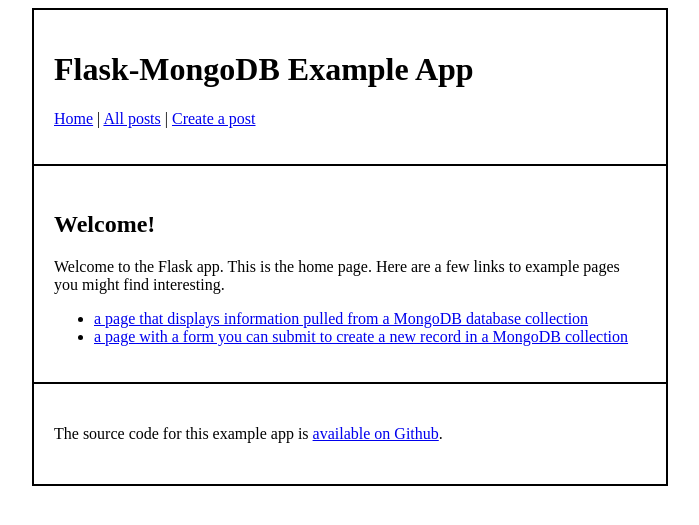
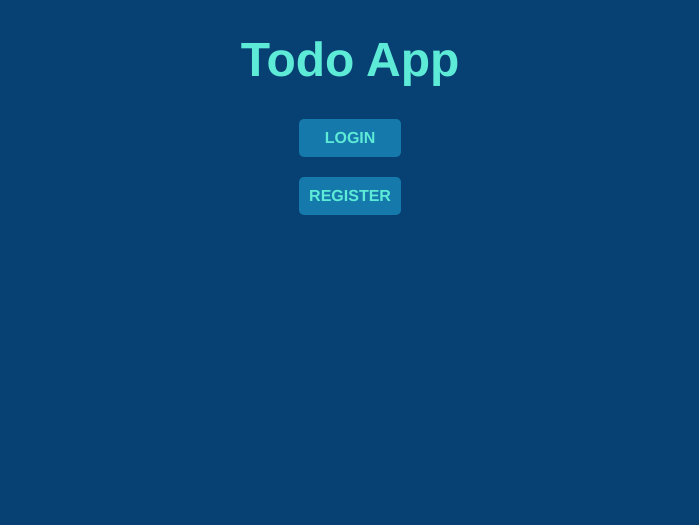
Before and after one commit to dbdesign-students-spring2024/7-web-app-acharchan, a Flask app: page / in a window 1280 px wide. Shown: the top 525 px of the page, without its empty margins (290-989 px from the left). Run offline with Flask 2, Linux system fonts and the light colour scheme; some libraries are stand-ins or nearby versions.

Commit message:
finished assignment - remaining 1 extension used

```diff
--- a/app.py
+++ b/app.py
@@ -4,10 +4,11 @@
 import sys
 import subprocess
 import datetime
+from flask import Flask, render_template, request, redirect, url_for, make_response
+from flask_login import LoginManager, UserMixin, login_user, logout_user, login_required, current_user
+from werkzeug.security import generate_password_hash, check_password_hash
 
-from flask import Flask, render_template, request, redirect, url_for, make_response
 
-# import logging
 import sentry_sdk
 from sentry_sdk.integrations.flask import (
     FlaskIntegration,
@@ -19,13 +20,8 @@
 from bson.objectid import ObjectId
 from dotenv import load_dotenv
 
-# load credentials and configuration options from .env file
-# if you do not yet have a file named .env, make one based on the template in env.example
 load_dotenv(override=True)  # take environment variables from .env.
 
-# initialize Sentry for help debugging... this requires an account on sentrio.io
-# you will need to set the SENTRY_DSN environment variable to the value provided by Sentry
-# delete this if not using sentry.io
 sentry_sdk.init(
     dsn=os.getenv("SENTRY_DSN"),
     # enable_tracing=True,
@@ -33,16 +29,21 @@
     traces_sample_rate=1.0,
     # Set profiles_sample_rate to 1.0 to profile 100% of sampled transactions.
     # We recommend adjusting this value in production.
-    profiles_sample_rate=1.0,
+    # profiles_sample_rate=1.0,
     integrations=[FlaskIntegration()],
     send_default_pii=True,
 )
 
 # instantiate the app using sentry for debugging
 app = Flask(__name__)
+app.secret_key = os.getenv("FLASK_SECRET_KEY")
+
+# Login Manager
+login_manager = LoginManager()
+login_manager.init_app(app)
 
 # # turn on debugging if in development mode
-# app.debug = True if os.getenv("FLASK_ENV", "development") == "development" else False
+app.debug = True if os.getenv("FLASK_ENV", "development") == "development" else False
 
 # try to connect to the database, and quit if it doesn't work
 try:
@@ -60,6 +61,26 @@
     sys.exit(1)  # this is a catastrophic error, so no reason to continue to live
 
 
+# User
+class User(UserMixin):
+    def __init__(self, user_id, username):
+        self.user_id = user_id
+        self.username = username
+
+    @staticmethod
+    def get(user_id):
+        user = db.users.find_one({"_id": ObjectId(user_id)})
+        if not user:
+            return None
+        return User(user_id, user['username'])
+
+    def get_id(self):
+        return str(self.user_id)
+
+@login_manager.user_loader
+def load_user(user_id):
+    return User.get(user_id)
+
 # set up the routes
 
 
@@ -69,124 +90,129 @@
     Route for the home page.
     Simply returns to the browser the content of the index.html file located in the templates folder.
     """
+    if current_user.is_authenticated:
+        return redirect(url_for('todos'))
+
     return render_template("index.html")
 
+@app.route("/login", methods=['POST', 'GET'])
+def login():
+    """
+    Route for the login page.
+    Simply returns to the browser the content of the login.html file located in the templates folder.
+    """
+    if request.method == 'POST':
+        username = request.form['username']
+        password = request.form['password']
+        user = db.users.find_one({'username': username})
+        if user and check_password_hash(user['password'], password):
+            user = User(user["_id"], username)
+            login_user(user)
 
-@app.route("/read")
-def read():
+            return redirect(url_for('todos'))
+        else:
+            return render_template('login.html', error='Invalid username or password')
+
+    if current_user.is_authenticated:
+        return redirect(url_for('todos'))
+
+    return render_template("login.html")
+
+@app.route("/register", methods=['POST', 'GET'])
+def register():
     """
-    Route for GET requests to the read page.
-    Displays some information for the user with links to other pages.
+    Route for the register page.
+    Simply returns to the browser the content of the register.html file located in the templates folder.
     """
-    docs = db.exampleapp.find({}).sort(
-        "created_at", -1
-    )  # sort in descending order of created_at timestamp
-    return render_template("read.html", docs=docs)  # render the read template
+    if request.method == 'POST':
+        username = request.form['username']
+        existing_user = db.users.find_one({'username': username})
+        if existing_user:
+            return render_template('register.html', error='Username already exists')
+        password = generate_password_hash(request.form['password'])
+        db.users.insert_one({'username': username, 'password': password})
+        return redirect(url_for('login'))
+
+    if current_user.is_authenticated:
+        return redirect(url_for('todos'))
+
+    return render_template("register.html")
+
+@app.route("/logout")
+@login_required
+def logout():
+    """
+    Route for the logout.
+    """
+    logout_user()
+
+    return redirect(url_for('home'))
 
 
-@app.route("/create")
-def create():
+@app.route("/todos")
+# @login_required
+def todos():
     """
-    Route for GET requests to the create page.
-    Displays a form users can fill out to create a new document.
+    Route for GET requests to the todos page.
     """
-    return render_template("create.html")  # render the create template
+    print("Todos:",current_user.username)
+
+    todo_objs = db.todoapp.find({"username": current_user.username})
+
+    return render_template("todos.html", todos=todo_objs)
+
+@app.route("/create_todo", methods=["POST"])
+@login_required
+def create_todo():
+    """
+    Route for POST requests to the create todo.
+    Accepts the form submission data for a new tod and saves the todo to the database.
+    """
+    todo = request.form["todo"]
+    date = request.form["date"]
 
 
-@app.route("/create", methods=["POST"])
-def create_post():
+    # create a new todo with the data the user entered
+    todo_obj = {"username": current_user.username, "todo": todo, "date":date, "status": "incomplete"}
+
+    db.todoapp.insert_one(todo_obj)  # insert a new todo
+
+    return redirect(url_for('todos'))
+
+@app.route("/update_todo_status/<mongoid>")
+@login_required
+def update_todo_status(mongoid):
     """
-    Route for POST requests to the create page.
-    Accepts the form submission data for a new document and saves the document to the database.
-    """
-    name = request.form["fname"]
-    message = request.form["fmessage"]
-
-    # create a new document with the data the user entered
-    doc = {"name": name, "message": message, "created_at": datetime.datetime.utcnow()}
-    db.exampleapp.insert_one(doc)  # insert a new document
-
-    return redirect(
-        url_for("read")
-    )  # tell the browser to make a request for the /read route
-
-
-@app.route("/edit/<mongoid>")
-def edit(mongoid):
-    """
-    Route for GET requests to the edit page.
-    Displays a form users can fill out to edit an existing record.
+    Route for POST requests to the update todo status.
+    Accepts the form submission data for the specified todo and updates the status of todo in the database.
 
     Parameters:
     mongoid (str): The MongoDB ObjectId of the record to be edited.
     """
-    doc = db.exampleapp.find_one({"_id": ObjectId(mongoid)})
-    return render_template(
-        "edit.html", mongoid=mongoid, doc=doc
-    )  # render the edit template
 
+    todo_obj = {
+        "status": "complete"
+    }
 
-@app.route("/edit/<mongoid>", methods=["POST"])
-def edit_post(mongoid):
+    db.todoapp.update_one(
+        {"_id": ObjectId(mongoid)}, {"$set": todo_obj}
+    )
+
+    return redirect(url_for('todos'))
+
+@app.route("/delete_todo/<mongoid>")
+@login_required
+def delete(mongoid):
     """
-    Route for POST requests to the edit page.
-    Accepts the form submission data for the specified document and updates the document in the database.
+    Route for GET requests to the delete todo.
+    Deletes the specified todo from the database, and then redirects the browser to the todo page.
 
     Parameters:
-    mongoid (str): The MongoDB ObjectId of the record to be edited.
+    mongoid (str): The MongoDB ObjectId of the todo to be deleted.
     """
-    name = request.form["fname"]
-    message = request.form["fmessage"]
+    db.todoapp.delete_one({"_id": ObjectId(mongoid)})
 
-    doc = {
-        # "_id": ObjectId(mongoid),
-        "name": name,
-        "message": message,
-        "created_at": datetime.datetime.utcnow(),
-    }
-
-    db.exampleapp.update_one(
-        {"_id": ObjectId(mongoid)}, {"$set": doc}  # match criteria
-    )
-
-    return redirect(
-        url_for("read")
-    )  # tell the browser to make a request for the /read route
-
-
-@app.route("/delete/<mongoid>")
-def delete(mongoid):
-    """
-    Route for GET requests to the delete page.
-    Deletes the specified record from the database, and then redirects the browser to the read page.
-
-    Parameters:
-    mongoid (str): The MongoDB ObjectId of the record to be deleted.
-    """
-    db.exampleapp.delete_one({"_id": ObjectId(mongoid)})
-    return redirect(
-        url_for("read")
-    )  # tell the web browser to make a request for the /read route.
-
-
-@app.route("/webhook", methods=["POST"])
-def webhook():
-    """
-    GitHub can be configured such that each time a push is made to a repository, GitHub will make a request to a particular web URL... this is called a webhook.
-    This function is set up such that if the /webhook route is requested, Python will execute a git pull command from the command line to update this app's codebase.
-    You will need to configure your own repository to have a webhook that requests this route in GitHub's settings.
-    Note that this webhook does do any verification that the request is coming from GitHub... this should be added in a production environment.
-    """
-    # run a git pull command
-    process = subprocess.Popen(["git", "pull"], stdout=subprocess.PIPE)
-    pull_output = process.communicate()[0]
-    # pull_output = str(pull_output).strip() # remove whitespace
-    process = subprocess.Popen(["chmod", "a+x", "flask.cgi"], stdout=subprocess.PIPE)
-    chmod_output = process.communicate()[0]
-    # send a success response
-    response = make_response(f"output: {pull_output}", 200)
-    response.mimetype = "text/plain"
-    return response
+    return redirect(url_for('todos'))
 
 
 @app.errorhandler(Exception)
@@ -200,4 +226,5 @@
 # run the app
 if __name__ == "__main__":
     # logging.basicConfig(filename="./flask_error.log", level=logging.DEBUG)
-    app.run(load_dotenv=True)
+    # app.run(load_dotenv=True)
+    app.run(debug=True)
--- a/static/css/style.css
+++ b/static/css/style.css
@@ -1,25 +1,135 @@
-.container {
-  border: 2px solid;
-  width: 50%;
-  margin: 0 auto;
+body{
+  margin: 0;
+  padding: 0;
+  font-family: 'Franklin Gothic Medium', 'Arial Narrow', Arial, sans-serif;
+  background-color: #074173;
+  color: #5DEBD7;
 }
 
-header,
-footer,
-main {
-  padding: 20px;
+.header{
+  text-align: center;
+  font-size: 3em;
 }
 
-header,
-main {
-  border-bottom: 2px solid;
-  margin-bottom: 5px;
+.button{
+  text-align: center;
+  background-color: #1679AB;
+  color: #5DEBD7;
+  padding: 10px;
+  border: none;
+  font-weight: bold;
+  text-decoration: none;
+  border-radius: 5px;
+  text-transform: uppercase;
 }
 
-p.post {
-  font-size: 12px;
+.button:hover{
+  cursor: pointer;
+  background-color: #2ea7e3;
 }
 
-footer {
-  margin-bottom: 5px;
+.auth-buttons{
+  display: grid;
+  justify-content: center;
+  align-items: center;
+  gap: 20px;
 }
+
+input{
+  background-color: #1679AB;
+  border: none;
+  color: #5DEBD7;
+  padding: 10px;
+  border-radius: 5px;
+}
+
+input::placeholder{
+  color: #5DEBD7;
+}
+
+form{
+  display: grid;
+  justify-content: center;
+  align-items: center;
+  gap: 20px;
+}
+
+.add-todo-form{
+  display: flex;
+}
+
+#todo-table{
+  text-align: center;
+  width: 70%;
+  margin-left: auto;
+  margin-right: auto;
+}
+
+.todo-row td{
+  display: flex;
+  font-weight: normal;
+  margin: 10px 0px 0px 0px;
+
+}
+
+.todo{
+  display: flex;
+  flex-direction: column;
+  border: 2px solid #1679AB;
+
+  border-radius: 5px;
+  padding: 5px;
+  width: 100%;
+}
+
+.todo .title{
+  font-size: medium;
+  text-align: left;
+  padding: 5px;
+  word-wrap: break-word;
+  overflow: auto;
+}
+
+.todo-header{
+  display: grid;
+  grid-template-columns: 3fr 0.25fr 0.25fr;
+
+}
+
+.todo-header div{
+  padding: 7px;
+  margin: 0px 0px 0px 10px;
+  display: flex;
+  justify-content: center;
+  align-items: center;
+}
+
+.todo-header .date{
+  font-size: medium;
+  margin-top: auto;
+}
+
+.todo-header .done{
+  border: 2px solid #1679AB;
+  border-radius: 5px;
+}
+
+.todo-header .delete{
+  border: 2px solid #1679AB;
+  border-radius: 5px;
+
+}
+
+.todo-header .done:hover{
+  border: 2px solid #2ea7e3;
+  background-color: #5DEBD7;
+  color: #2ea7e3;
+  cursor: pointer;
+}
+
+.todo-header .delete:hover{
+  border: 2px solid #2ea7e3;
+  background-color: #5DEBD7;
+  color: #2ea7e3;
+  cursor: pointer;
+}
--- /dev/null
+++ b/static/script/script.js
@@ -0,0 +1,30 @@
+function add_todo(){
+
+    var user_input_element = document.getElementById("todo-input");
+
+    var user_input = user_input_element.value;
+
+    var current_date = new Date();
+    var day = current_date.getDate();
+    var month = current_date.getMonth() + 1;
+    var year = current_date.getFullYear();
+
+    var formattedDate = (day < 10 ? '0' : '') + day + '-' + (month < 10 ? '0' : '') + month + '-' + year;
+
+    if(user_input.trim().length > 0){
+
+        var xhr = new XMLHttpRequest();
+
+        var url = "http://localhost:5000/create_todo";
+
+        var params = "todo=" + user_input + "&date=" + formattedDate;
+
+        xhr.open("POST", url, true);
+
+        xhr.setRequestHeader("Content-Type", "application/x-www-form-urlencoded");
+
+        xhr.send(params)
+
+    }
+
+}
--- a/templates/base.html
+++ b/templates/base.html
@@ -1,31 +1,17 @@
 <!DOCTYPE html>
 <html>
   <head>
-    <title>Flask-MongoDB Example App</title>
+    <title>Todo App</title>
     <link
       rel="stylesheet"
       href="{{ url_for('static', filename='css/style.css') }}"
     />
+    <link rel="stylesheet" href="https://cdnjs.cloudflare.com/ajax/libs/font-awesome/5.11.2/css/all.css" integrity="sha256-46qynGAkLSFpVbEBog43gvNhfrOj+BmwXdxFgVK/Kvc=" crossorigin="anonymous" />
+    <script src="{{ url_for('static', filename='script/script.js') }}"></script>
   </head>
   <body>
-    <div class="container">
-      <header>
-        <h1>Flask-MongoDB Example App</h1>
-        <p>
-          <a href="{{ url_for('home')}}">Home</a> |
-          <a href="{{ url_for('read')}}">All posts</a> |
-          <a href="{{ url_for('create')}}">Create a post</a>
-        </p>
-      </header>
-      <main>{% block container %} {% endblock %}</main>
-      <footer>
-        <p>
-          The source code for this example app is
-          <a href="https://github.com/nyu-database-design/flask-mongodb-web-app"
-            >available on Github</a
-          >.
-        </p>
-      </footer>
+      <h1 class="header">Todo App</h1>
+      {% block container %} {% endblock %}
     </div>
   </body>
 </html>
--- a/templates/index.html
+++ b/templates/index.html
@@ -1,11 +1,6 @@
-{% extends 'base.html' %}
-
-{% block container %}
-<h2>Welcome!</h2>
-<p>Welcome to the Flask app. This is the home page. Here are a few links to example pages you might find interesting.
-    <ul>
-        <li><a href="{{ url_for('read')}}">a page that displays information pulled from a MongoDB database collection</a></li>
-        <li><a href="{{ url_for('create')}}">a page with a form you can submit to create a new record in a MongoDB collection</a></li>
-    </ul>
-</p>
+{% extends 'base.html' %} {% block container %}
+      <div class="auth-buttons">
+        <a class="button" href="/login">LOGIN</a>
+        <a class="button" href="/register">REGISTER</a>
+      </div>
 {% endblock %}
```
Also changed, not shown: templates/login.html (added, +7 -0 lines), templates/register.html (added, +10 -0 lines), templates/todos.html (added, +55 -0 lines), images/home-page.png (added), images/login-page.png (added), images/register-page.png (added), images/todo-page.png (added), templates/error.html (line endings or trailing spaces), 1 other file.
